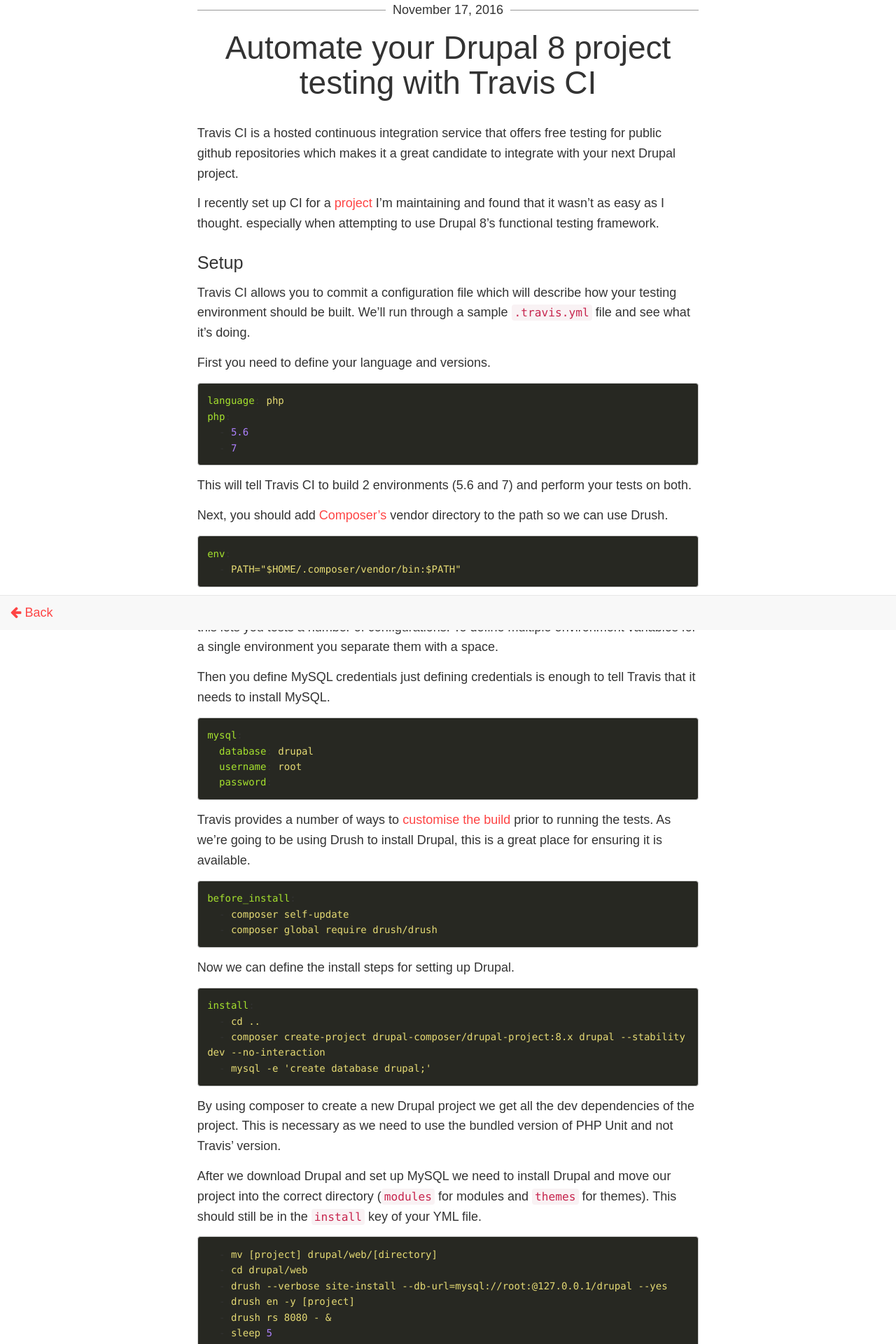
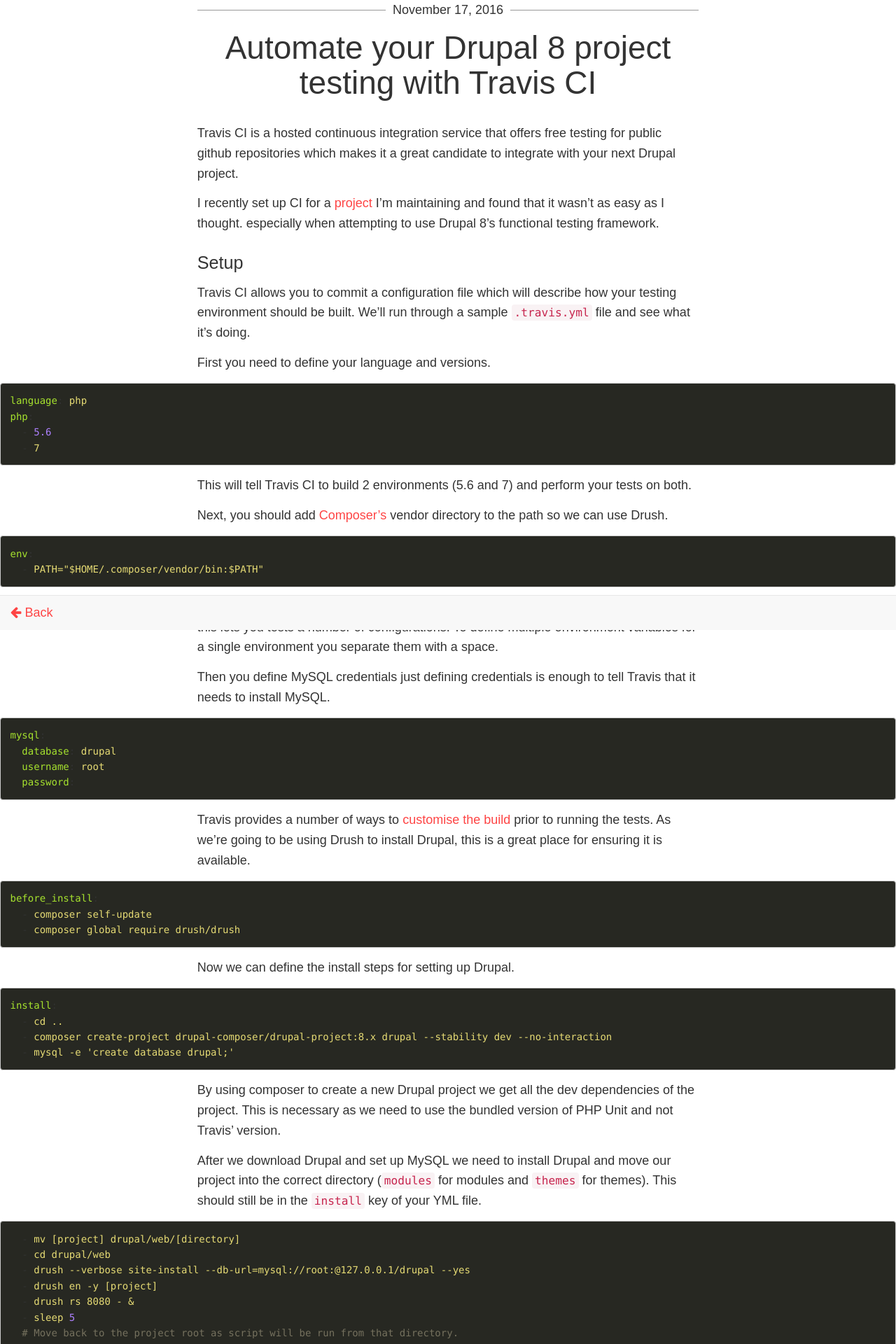
Before and after one commit to steveworley/steveworley.github.io, a Jekyll site: the page built from _posts/2016-11-17-drupal-8-modules-travis.md, in a window 1280 px wide. Shown: the top 1920 px of the page at 70% size. Built offline with Jekyll 4.4.1, drawn with Linux system fonts in a browser that asks for light colours; nearby versions of some CDN libraries; comment, search, counter and statistics services are not loaded.

Commit message:
Update syntax highlighting.

````diff
--- a/_posts/2016-11-17-drupal-8-modules-travis.md
+++ b/_posts/2016-11-17-drupal-8-modules-travis.md
@@ -20,55 +20,55 @@
 
 First you need to define your language and versions.
 
-``` yml
+{% highlight yml %}
 language: php
 php:
   - 5.6
   - 7
-```
+{% endhighlight %}
 
 This will tell Travis CI to build 2 environments (5.6 and 7) and perform your tests on both.
 
 Next, you should add [Composer's](http://getcomposer.org) vendor directory to the path so we can use Drush.
 
-``` yml
+{% highlight yml %}
 env:
   - PATH="$HOME/.composer/vendor/bin:$PATH"
-```
+{% endhighlight %}
 
 Travis will create new environments for each line in your environment variable section, this lets you tests a number of configurations. To define multiple environment variables for a single environment you separate them with a space.
 
 Then you define MySQL credentials just defining credentials is enough to tell Travis that it needs to install MySQL.
 
-``` yml
+{% highlight yml %}
 mysql:
   database: drupal
   username: root
   password:
-```
+{% endhighlight %}
 
 Travis provides a number of ways to [customise the build](https://docs.travis-ci.com/user/customizing-the-build) prior to running the tests. As we're going to be using Drush to install Drupal, this is a great place for ensuring it is available.
 
-``` yml
+{% highlight yml %}
 before_install:
   - composer self-update
   - composer global require drush/drush
-```
+{% endhighlight %}
 
 Now we can define the install steps for setting up Drupal.
 
-``` yml
+{% highlight yml %}
 install:
   - cd ..
   - composer create-project drupal-composer/drupal-project:8.x drupal --stability dev --no-interaction
   - mysql -e 'create database drupal;'
-```
+{% endhighlight %}
 
 By using composer to create a new Drupal project we get all the dev dependencies of the project. This is necessary as we need to use the bundled version of PHP Unit and not Travis' version.
 
 After we download Drupal and set up MySQL we need to install Drupal and move our project into the correct directory (`modules` for modules and `themes` for themes). This should still be in the `install` key of your YML file.
 
-``` yml
+{% highlight yml %}
   - mv [project] drupal/web/[directory]
   - cd drupal/web
   - drush --verbose site-install --db-url=mysql://root:@127.0.0.1/drupal --yes
@@ -77,15 +77,15 @@
   - sleep 5
   # Move back to the project root as script will be run from that directory.
   - cd ..
-```
+{% endhighlight %}
 
 When running functional tests we need to have a server available that can handle requests this is why we run `drush rs 8080 -` we sleep the process to ensure the server has enough time to start.
 
 We now have a PHP environment running the latest stable version of Drupal 8 and our project. The last thing we need to do is run the tests.
 
-``` yml
+{% highlight yml %}
 script: SIMPLETEST_BASE_URL=http://127.0.0.1:8080 SIMPLETEST_DB=mysql://root:@127.0.0.1/drupal vendor/bin/phpunit -c web/core/phpunit.xml.dist --group [project]
-```
+{% endhighlight %}
 
 The mink driver for the `BrowserTestBase` class still relies on some `SIMPLETEST_` environment variables. You can specify those prior to running the PHP Unit binary which will override the defaults provided by the configuration file we pass in.
 
````
Also changed, not shown: _posts/2016-04-22-gtm-and-lift.md (+4 -4 lines), _posts/2017-03-27-csp-drupal-8.md (+5 -4 lines).
